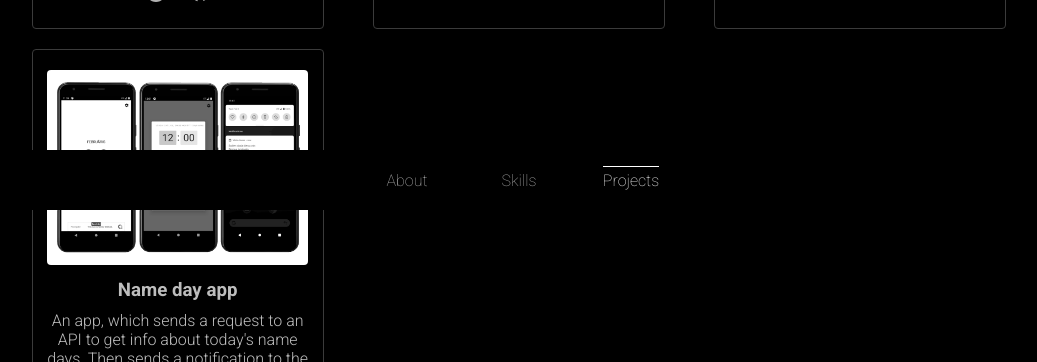
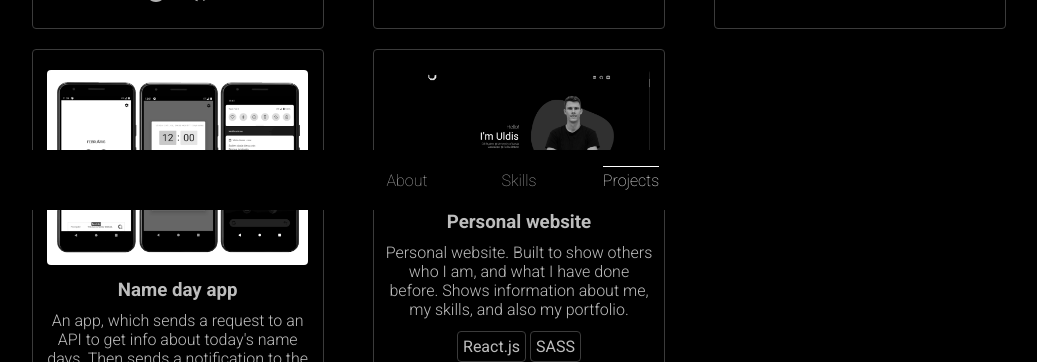
Before and after one commit to chronosye/personal-website, a React (Create React App) app: page /projects in a window 1280 px wide. Shown: the part 590-952 px from the top of the page, without its empty margins (121-1158 px from the left). Built offline with nearby package versions, Linux system fonts and the light colour scheme.

Commit message:
added another project

```diff
--- a/src/components/projects/Projects.js
+++ b/src/components/projects/Projects.js
@@ -5,6 +5,7 @@ import handballSystem from "../../assets/projectImages/handball-system.PNG";
 import roadToUni from "../../assets/projectImages/roadToUni.PNG";
 import covidInfo from "../../assets/projectImages/covidInfo.PNG";
 import vardaDienuApp from "../../assets/projectImages/vardaDienuApp.png";
+import personalWebsite from "../../assets/projectImages/personalWebsite.PNG";
 
 const items = [
   {
@@ -48,6 +49,16 @@ const items = [
     playstore: "https://play.google.com/store/apps/details?id=com.uldisj.vardadienuapp",
     web: null,
   },
+  {
+    image: personalWebsite,
+    title: "Personal website",
+    description:
+      "Personal website. Built to show others who I am, and what I have done before. Shows information about me, my skills, and also my portfolio.",
+    technologies: ["React.js", "SASS", "React Router"],
+    github: "https://github.com/chronosye/personal-website",
+    playstore: null,
+    web: "/",
+  },
 
 ];
 
```
Also changed, not shown: src/assets/projectImages/personalWebsite.PNG (added).
